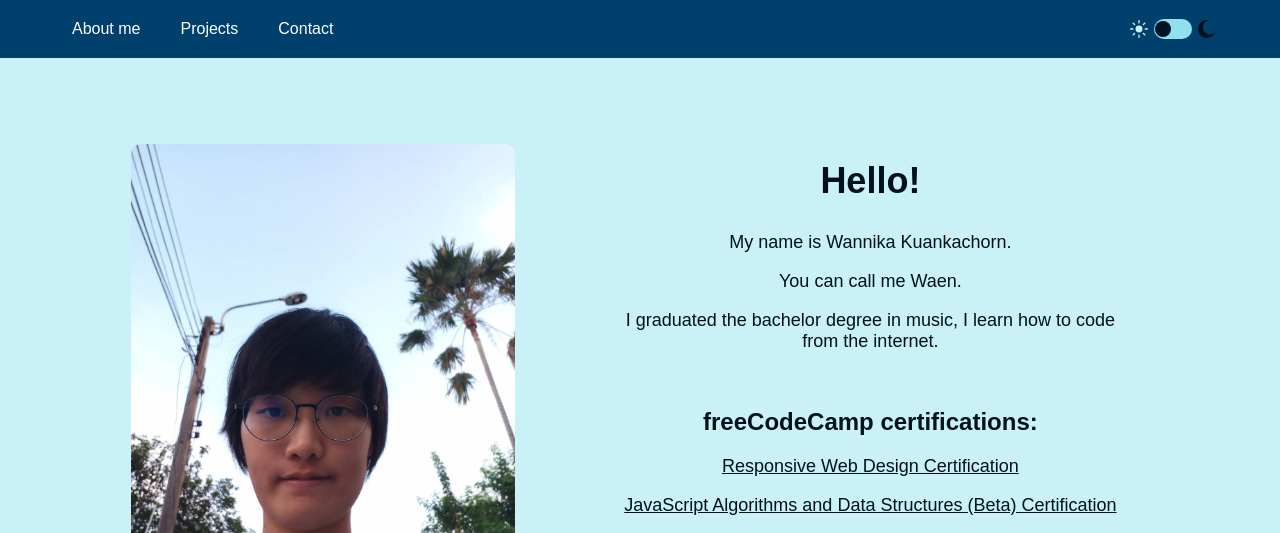
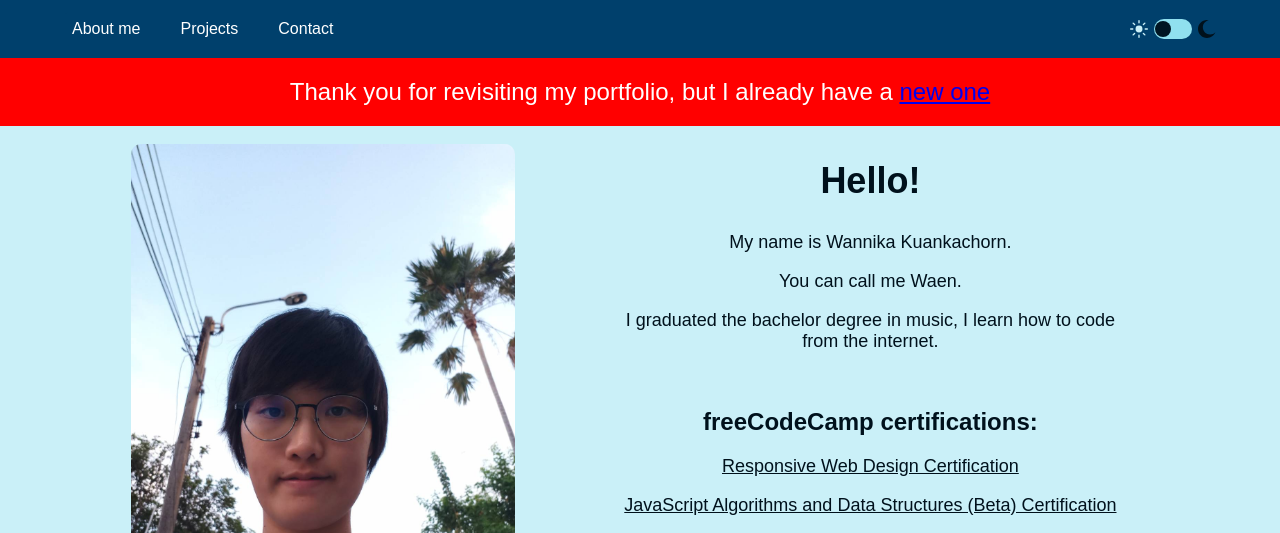
Before and after one commit to Wannika123/portfolio, a plain HTML site: page index.html in a window 1280 px wide. Shown: the top 533 px of the page. Drawn offline with Linux system fonts and the light colour scheme.

Commit message:
add banner

```diff
--- a/index.html
+++ b/index.html
@@ -9,6 +9,7 @@
 <body>
 
     <header>
+      <div>
         <button id="menu-btn">
           <svg width="16" height="15" xmlns="http://www.w3.org/2000/svg"><path d="M16 12v3H0v-3h16Zm0-6v3H0V6h16Zm0-6v3H0V0h16Z" fill="#69707D" fill-rule="evenodd"/></svg>
         </button>
@@ -32,6 +33,10 @@
             <img src="./images/icon-moon.svg" alt="dark theme">
           </label>
         </div>
+      </div>
+      <div class="banner">
+        Thank you for revisiting my portfolio, but I already have a <a target="_blank" href="https://portfolio2-0-lilac-nu.vercel.app/">new one</a>
+      </div>
     </header>
 
     <main>
--- a/styles.css
+++ b/styles.css
@@ -44,6 +44,9 @@ header {
     width: 100%;
     position: fixed;
     top: 0;
+}
+
+header > div:first-of-type {
     background-color: var(--header-bg);
     color: var(--header-text);
     display: flex;
@@ -343,3 +346,12 @@ h1 {
 .github svg g {
     fill: var(--main-text);
 }
+
+/*==== BANNER =========*/
+.banner {
+    background-color: red;
+    color: white;
+    font-size: 1.5rem;
+    padding: 20px;
+    text-align: center;
+}
```
